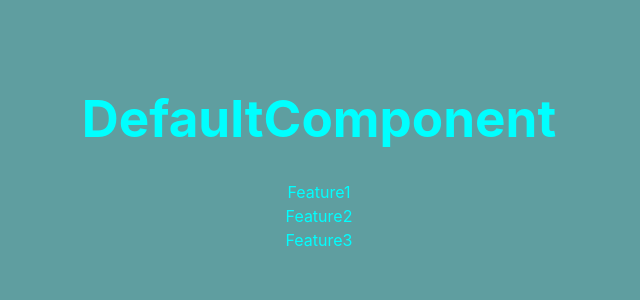
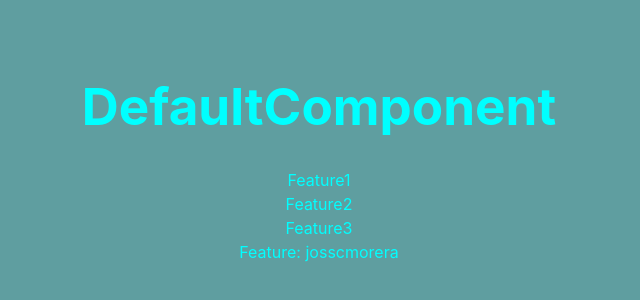
Before and after one commit to WDI-104/git-collab-test, a React (Vite) app: page / in a window 1280 px wide. Shown: the part 246-546 px from the top of the page, without its empty margins (321-961 px from the left). Built offline with nearby package versions, Linux system fonts and the light colour scheme.

Commit message:
Add josscmorera commit

```diff
--- a/src/App.jsx
+++ b/src/App.jsx
@@ -6,6 +6,7 @@ import DefaultComponent from './components/DefaultComponent'
 import Feature1 from './components/Feature1'
 import Feature2 from './components/Feature2'
 import Feature3 from './components/Feature3'
+import Featurejosscmorera from './components/Feature-josscmorera'
 
 function App() {
 
@@ -15,6 +16,7 @@ function App() {
       <Feature1 />
       <Feature2 />
       <Feature3 />
+      <Featurejosscmorera/>
     </>
   )
 }
--- /dev/null
+++ b/src/components/Feature-josscmorera.jsx
@@ -0,0 +1,9 @@
+import React from 'react'
+
+const Featurejosscmorera = () => {
+  return (
+    <div>Feature: josscmorera</div>
+  )
+}
+
+export default Featurejosscmorera
```
